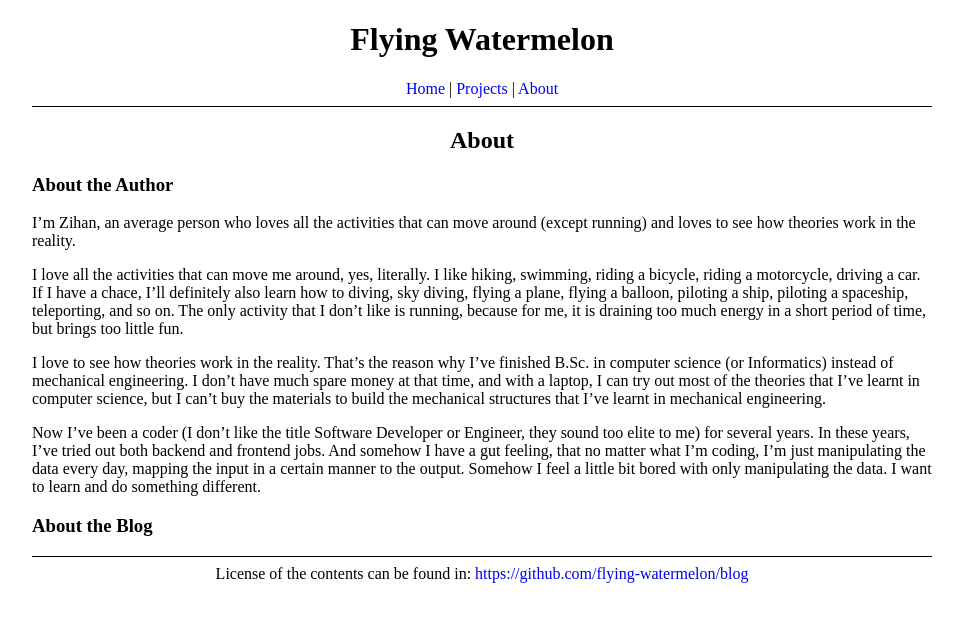
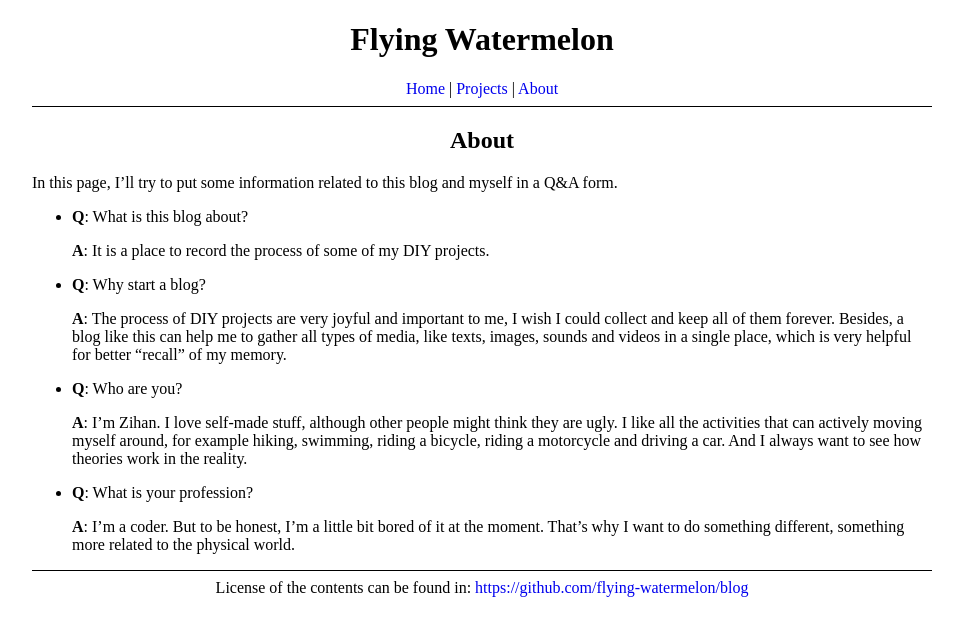
Before and after one commit to flying-watermelon/blog, a Jekyll site: the page built from about.md, in a window 1280 px wide. Shown: the top 636 px of the page, without its empty margins (158-1121 px from the left). Built offline with Jekyll 4.4.1, drawn with Linux system fonts in a browser that asks for light colours.

Commit message:
Re-wrote the about page.

```diff
--- a/about.md
+++ b/about.md
@@ -2,13 +2,20 @@
 layout: default
 title: About
 ---
-### About the Author
-I'm Zihan, an average person who loves all the activities that can move around (except running) and loves to see how theories work in the reality.
+In this page, I'll try to put some information related to this blog and myself in a Q&A form.
 
-I love all the activities that can move me around, yes, literally. I like hiking, swimming, riding a bicycle, riding a motorcycle, driving a car. If I have a chace, I'll definitely also learn how to diving, sky diving, flying a plane, flying a balloon, piloting a ship, piloting a spaceship, teleporting, and so on. The only activity that I don't like is running, because for me, it is draining too much energy in a short period of time, but brings too little fun.
+* **Q**: What is this blog about?
 
-I love to see how theories work in the reality. That's the reason why I've finished B.Sc. in computer science (or Informatics) instead of mechanical engineering. I don't have much spare money at that time, and with a laptop, I can try out most of the theories that I've learnt in computer science, but I can't buy the materials to build the mechanical structures that I've learnt in mechanical engineering.
+    **A**: It is a place to record the process of some of my DIY projects.
 
-Now I've been a coder (I don't like the title Software Developer or Engineer, they sound too elite to me) for several years. In these years, I've tried out both backend and frontend jobs. And somehow I have a gut feeling, that no matter what I'm coding, I'm just manipulating the data every day, mapping the input in a certain manner to the output. Somehow I feel a little bit bored with only manipulating the data. I want to learn and do something different.
+* **Q**: Why start a blog?
 
-### About the Blog
+    **A**: The process of DIY projects are very joyful and important to me, I wish I could collect and keep all of them forever. Besides, a blog like this can help me to gather all types of media, like texts, images, sounds and videos in a single place, which is very helpful for better "recall" of my memory.
+
+* **Q**: Who are you?
+
+    **A**: I'm Zihan. I love self-made stuff, although other people might think they are ugly. I like all the activities that can actively moving myself around, for example hiking, swimming, riding a bicycle, riding a motorcycle and driving a car. And I always want to see how theories work in the reality.
+
+* **Q**: What is your profession?
+
+    **A**: I'm a coder. But to be honest, I'm a little bit bored of it at the moment. That's why I want to do something different, something more related to the physical world.
```
